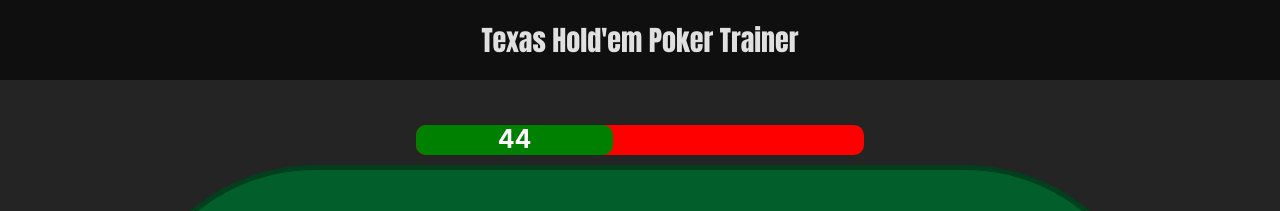
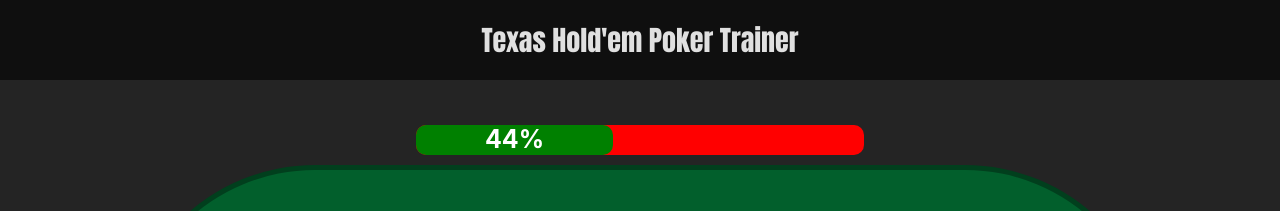
Before and after one commit to Joshieingold/poker-trainer, a React (Vite) app: page / in a window 1280 px wide. Shown: the top 211 px of the page. Built offline with nearby package versions, Linux system fonts and the light colour scheme.

Commit message:
added % to progress bar

```diff
--- a/src/components/CorrectPercentBar/correctpercentbar.jsx
+++ b/src/components/CorrectPercentBar/correctpercentbar.jsx
@@ -7,7 +7,7 @@ export const CorrectPercentBar = () => {
         <div className="container">
         <div className="progressBar">
             <div className="progressBarFill" style={({width: `${correctPercent}%`})}>
-            <div className="progressLabel">{correctPercent}</div>
+            <div className="progressLabel">{correctPercent}%</div>
             </div>
 
         </div>
```
